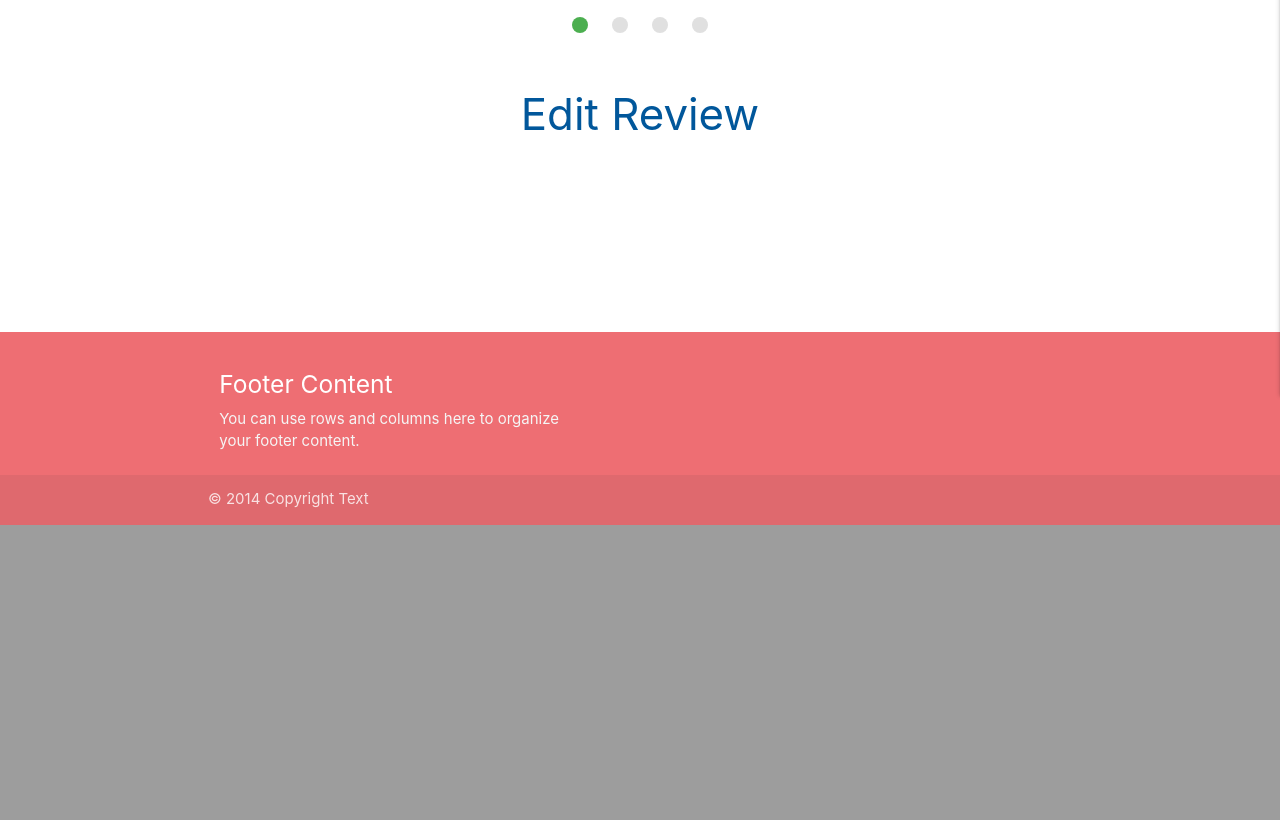
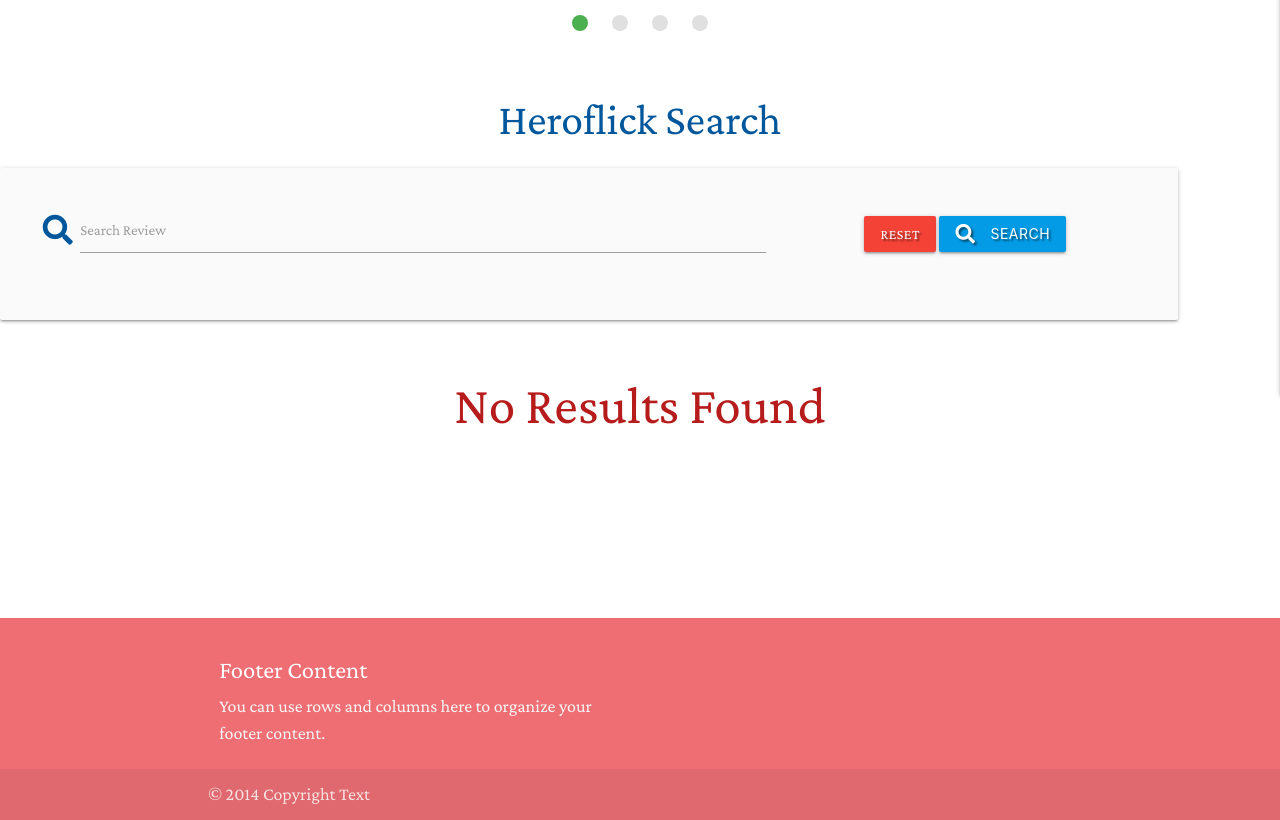
Before and after one commit to Antonio-dev7/milestone-crud, a Flask app: template templates/reviews.html in a window 1280 px wide. Shown: the part 465-1285 px from the top of the page. Before the commit the page ends 990 px from the top, so only its background shows below. Run offline with Flask 2, Linux system fonts and the light colour scheme; the template is opened without the code that fills it, so the values that code supplies are empty; some libraries are stand-ins or nearby versions.

Commit message:
search button

```diff
--- a/run.py
+++ b/run.py
@@ -71,6 +71,12 @@ def get_movies():
     return render_template("movies.html", movies=movies)
 
 
+@app.route("/search", methods=["GET", "POST"])
+def search():
+    query = request.form.get("query")
+    reviews = list(mongo.db.reviews.find({"$text": {"$search": query}}))
+    return render_template("reviews.html", reviews=reviews)
+
 
 if __name__ == "__main__":
     app.run(host=os.environ.get("IP"),
--- a/static/css/style.css
+++ b/static/css/style.css
@@ -1,26 +1,20 @@
+
+body {
+    font-family: 'Crimson Pro', serif;
+    font-size: 18px;
+}
+
 .text-shadow {
     text-shadow: 2px 2px 2px rgba(0, 0, 0, 0.5);
 }
 
-/* Mobile font size.*/
+/* ------- Mobile font size ------- */
 @media only screen and (max-width: 450px){
     html {
     font-size: 10px;
 
     }
-    /* .slider {
-        height: 606px;
-    } */
 }
-/* @media only screen and (max-width: 450px){
-
-    .slides {
-        height: 563px;
-        position:relative;
-        width:100%;
-    }
-
-} */
 
  .slides {
         height: 563px;
@@ -31,7 +25,7 @@
 
 
 
-/* images */
+/* ------- images ------- */
 
 img {
   box-shadow: 0 4px 8px 0 rgba(0,0,0,0.2);
@@ -49,7 +43,7 @@ img:hover {
 
 
 
-/* buttons edid and delete*/
+/* ------- buttons edid and delete ------- */
 .flashes h4 {
     line-height: 2;
 }
@@ -64,34 +58,7 @@ img:hover {
 }
 
 
-
-
-
-
-
-
-
-/* images */
-
-/*
-.flashes h4 {
-    line-height: 2;
-}
-
-.btn-small {
-    margin: 5px;
-}
-
-.collapsible-header .col strong {
-    margin: 5px;
-    line-height: 42px;
-} */
-
-/* body {
-    background-color: blue;
-}  */
-/*---------------------------------*/
-/* All movies */
+/* ------- All movies ------- */
 
 *,
 *:before,
@@ -101,15 +68,13 @@ img:hover {
     box-sizing: border-box;
 }
 
-
-
 .wrapper {
     max-width: 110rem;
     padding: 2rem;
     margin: 0 auto;
 }
 
-/* Gallery */
+/* ------- Gallery ------- */
 .gallery {
     display: grid;
     grid-template-columns: repeat(3, 1fr);
@@ -117,7 +82,7 @@ img:hover {
     gap: .5rem;
 }
 
-/* Gallery Layout */
+/* ------- Gallery Layout ------- */
 .gallery__item--1 {
     grid-column: 1 / span 1;
     grid-row: 1 / span 1;
@@ -147,11 +112,11 @@ img:hover {
     grid-column: 3 / span 1;
     grid-row: 4 / span 1;
 }
-/*---------------------------------------*/
 
 
 
-/* Gallery Link */
+/* ------- Gallery Link ------- */
+
 .gallery__link {
     position: relative;
     display: block;
@@ -160,7 +125,8 @@ img:hover {
     overflow: hidden;
 }
 
-/* Gallery Link Overlay */
+/* ------- Gallery Link Overlay ------- */
+
 .gallery__overlay {
     position: absolute;
     top: 0;
@@ -188,7 +154,8 @@ img:hover {
     opacity: 1;
 }
 
-/* Gallery Overlay Text */
+/* ------- Gallery Overlay Text ------- */
+
 .gallery__overlay span {
     position: relative;
     line-height: 3rem;
@@ -220,7 +187,8 @@ img:hover {
 }
 
 
-/* Gallery Image */
+/* ------- Gallery Image ------- */
+
 .gallery__image {
     width: 100%;
     height: 100%;
@@ -245,7 +213,8 @@ img:hover {
         grid-template-columns: repeat(2, 1fr);
     }
 
-    /* Gallery Layout */
+
+/* -------- Gallery Layout ------- */
     .gallery__item--1 {
         grid-column: 1 / span 1;
         grid-row: 1 / span 1;
@@ -299,8 +268,6 @@ img:hover {
     }
 }
 
-
-
 .row .col.m6{
     width: 81%;
 
@@ -311,18 +278,21 @@ img:hover {
     margin-bottom:20px;
 }
 
-/* footer */
+/* ------ Footer -------- */
+
 body {
     display: flex;
     min-height: 100vh;
     flex-direction: column;
+
   }
 
   main {
     flex: 1 0 auto;
   }
 
-/**/
+/* ------- Debugged ------- */
+
 .row {
     margin-left: 0%;
     margin-right: 8%;
@@ -336,13 +306,12 @@ body {
     margin-bottom: 20px;
 
     }
-    /* .slider {
-        height: 606px;
-    } */
 }
-/* .row {
-    margin-left: 14%;
-    margin-right:15%;
-    margin-bottom:20px;
 
-} */
+
+
+.grey.lighten-5
+{
+    background-color:#fafafa !important;
+
+}
--- a/templates/base.html
+++ b/templates/base.html
@@ -8,6 +8,8 @@
     <link rel="stylesheet" href="https://cdnjs.cloudflare.com/ajax/libs/materialize/1.0.0/css/materialize.min.css" type="text/css">
     <!-- Own links goes last -->
     <link rel="stylesheet" href="{{ url_for('static', filename='css/style.css') }}" type="text/css">
+    <link rel="stylesheet" href="https://fonts.googleapis.com/css2?family=Crimson+Pro">
+
     {% block styles %}
     {% endblock %}
     <title>Heroflick-reviews</title>
--- a/templates/reviews.html
+++ b/templates/reviews.html
@@ -11,29 +11,29 @@
         <img src="https://images.unsplash.com/photo-1503095396549-807759245b35?ixlib=rb-1.2.1&ixid=MXwxMjA3fDB8MHxwaG90by1wYWdlfHx8fGVufDB8fHw%3D&auto=format&fit=crop&w=1351&q=80"> <!-- random image -->
         <span>Photo by <a href="https://unsplash.com/@kyleunderscorehead?utm_source=unsplash&amp;utm_medium=referral&amp;utm_content=creditCopyText">Kyle Head</a> on <a href="https://unsplash.com/?utm_source=unsplash&amp;utm_medium=referral&amp;utm_content=creditCopyText">Unsplash</a></span>
         <div class="caption center-align">
-          <h3>This is our big Tagline!</h3>
-          <h5 class="light grey-text text-lighten-3">Here's our small slogan.</h5>
+          <h3>Heroflick-Reviews</h3>
+          <h5 class="light grey-text text-lighten-3">We care about your opinions when it comes to films!</h5>
         </div>
       </li>
       <li>
         <img src="https://images.unsplash.com/photo-1517604931442-7e0c8ed2963c?ixlib=rb-1.2.1&ixid=MXwxMjA3fDB8MHxwaG90by1wYWdlfHx8fGVufDB8fHw%3D&auto=format&fit=crop&w=1350&q=80"> <!-- random image -->
         <div class="caption left-align">
-          <h3>Left Aligned Caption</h3>
-          <h5 class="light grey-text text-lighten-3">Here's our small slogan.</h5>
+          <h3>Your reviews helps us recommand movies</h3>
+          <h5 class="light grey-text text-lighten-3">We want to help people make their decisions on which movies to watch.</h5>
         </div>
       </li>
       <li>
         <img src="https://images.unsplash.com/photo-1485846234645-a62644f84728?ixlib=rb-1.2.1&ixid=MXwxMjA3fDB8MHxwaG90by1wYWdlfHx8fGVufDB8fHw%3D&auto=format&fit=crop&w=1940&q=80"> <!-- random image -->
         <div class="caption right-align">
-          <h3>Right Aligned Caption</h3>
-          <h5 class="light grey-text text-lighten-3">Here's our small slogan.</h5>
+          <h3>Cut, Action!</h3>
+          <h5 class="light grey-text text-lighten-3">Review our films.</h5>
         </div>
       </li>
       <li>
         <img src="https://images.unsplash.com/photo-1489599849927-2ee91cede3ba?ixlib=rb-1.2.1&ixid=MXwxMjA3fDB8MHxwaG90by1wYWdlfHx8fGVufDB8fHw%3D&auto=format&fit=crop&w=1350&q=80"> <!-- random image -->
         <div class="caption center-align">
-          <h3>This is our big Tagline!</h3>
-          <h5 class="light grey-text text-lighten-3">Here's our small slogan.</h5>
+          <h3>Amsterdam Is where we are based In.</h3>
+          <h5 class="light grey-text text-lighten-3">Be part of our community of movie reviewers.</h5>
         </div>
       </li>
     </ul>
@@ -43,9 +43,31 @@
 
 <br>
 
+<!---->
+    <h3 class="light-blue-text text-darken-4 center-align">Heroflick Search</h3>
 
-    <h3 class="light-blue-text text-darken-4 center-align">Edit Review</h3>
+    <div class="row card-panel grey lighten-5">
+        <form action="{{ url_for('search') }}" method="POST" class="col s12">
+            <div class="row valign-wrapper center-align">
+                <div class="input-field col s12 m8">
+                    <i class="fas fa-search prefix light-blue-text text-darken-4"></i>
+                    <input type="text" name="query" id="query" minlength="3" class="validate" required>
+                    <label for="query">Search Review</label>
+                </div>
 
+                <div class="col s12 m4">
+                    <a href="{{ url_for('get_reviews') }}" class="red btn text-shadow">Reset</a>
+                    <button type="submit" class="light-blue darken-1 btn text-shadow">
+                        <i class="fas fa-search left"></i> Search
+                    </button>
+                </div>
+            </div>
+        </form>
+    </div>
+<!---->
+
+
+    {% if reviews|length > 0 %}
     <div class="row">
         <div class="col s12 m6 m3">
 
@@ -72,6 +94,9 @@
             {% endfor %}
         </div>
     </div>
+    {% else %}
+        <h2 class="red-text text-darken-4 center-align">No Results Found</h2>
+    {% endif %}
 
 <!---->
 
```
